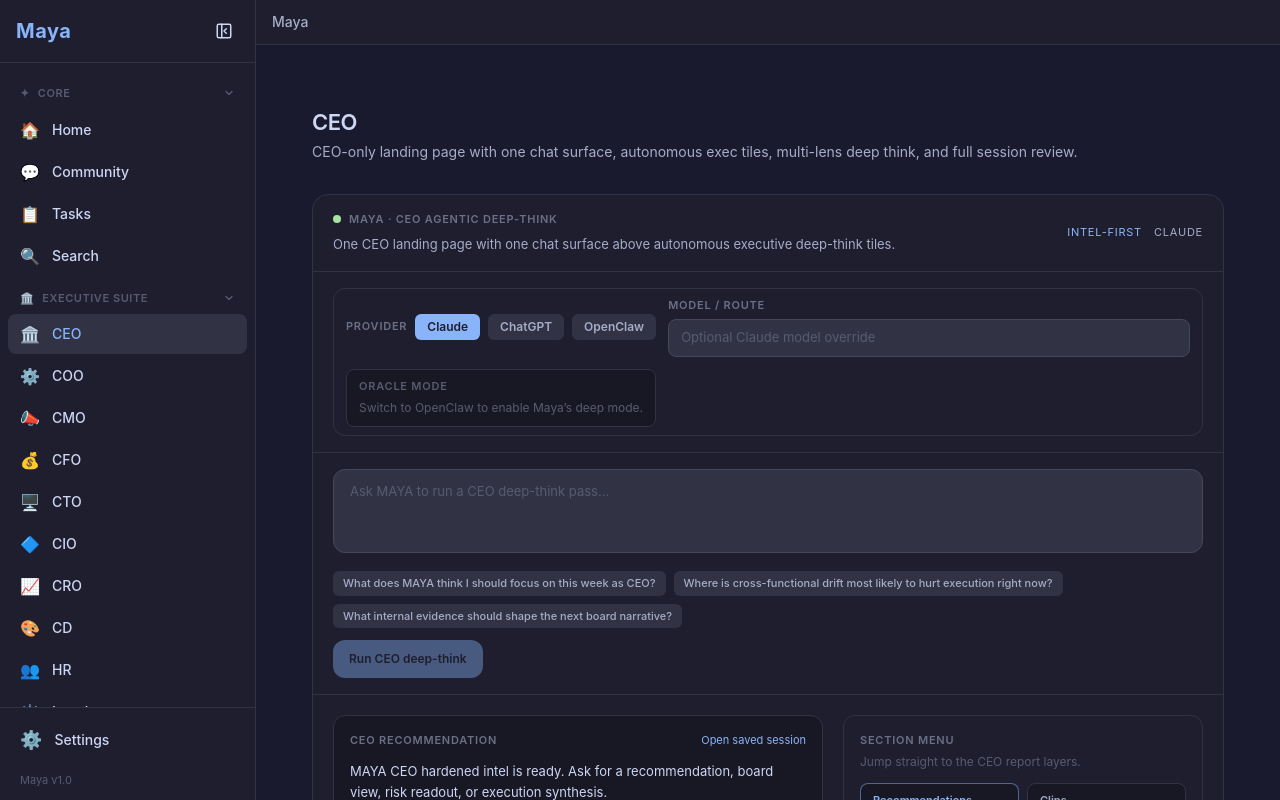
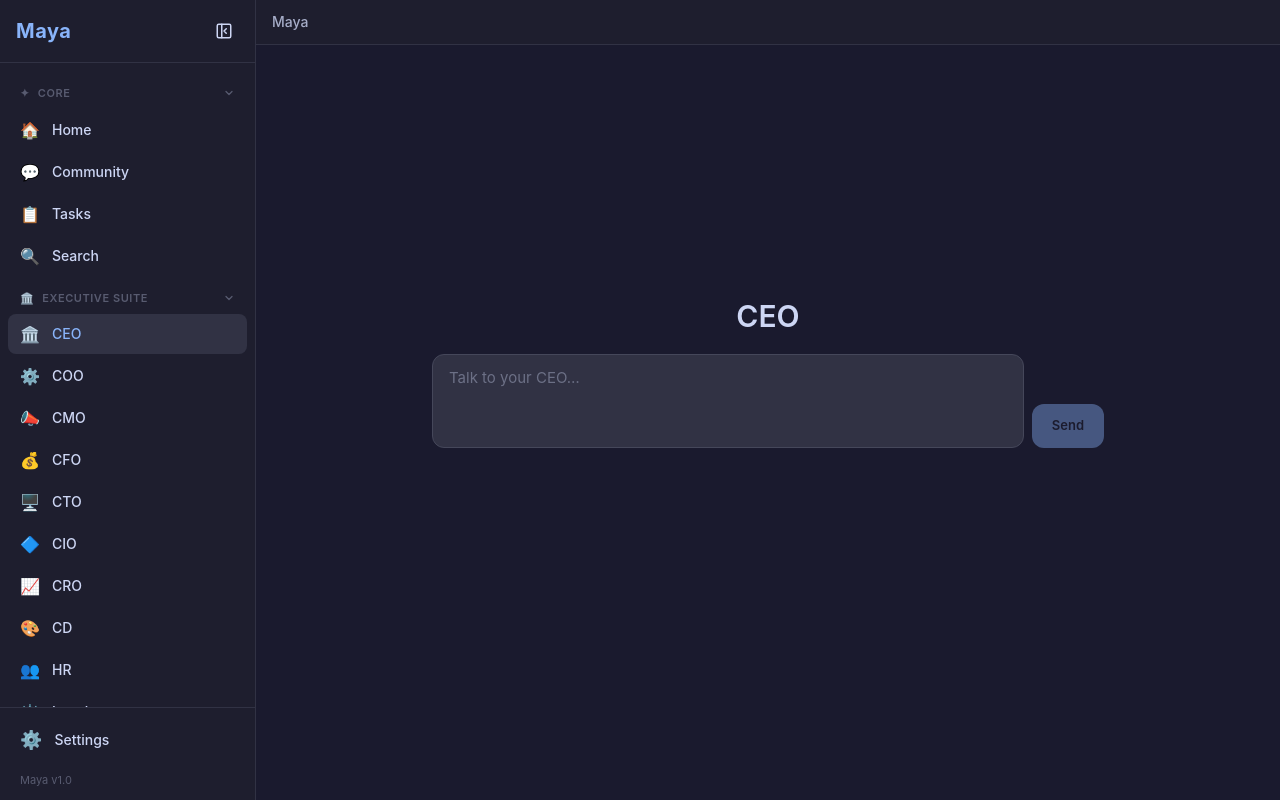
Before and after one commit to cre8veheart-ai/Maya_with_sidebar, a Next.js app: page /ceo in a window 1280 px wide. Built offline with nearby package versions, Linux system fonts and the light colour scheme.

Commit message:
feat: show only centered CEO chat

```diff
--- a/app/ceo/page.tsx
+++ b/app/ceo/page.tsx
@@ -1,13 +1,5 @@
-import PageShell from "@/components/PageShell";
-import CeoIntelConsole from "@/components/CeoIntelConsole";
+import CeoChatOnly from "@/components/CeoChatOnly";
 
 export default function CeoPage() {
-  return (
-    <PageShell
-      title="CEO"
-      subtitle="CEO-only landing page with one chat surface, autonomous exec tiles, multi-lens deep think, and full session review."
-    >
-      <CeoIntelConsole />
-    </PageShell>
-  );
+  return <CeoChatOnly />;
 }
```
